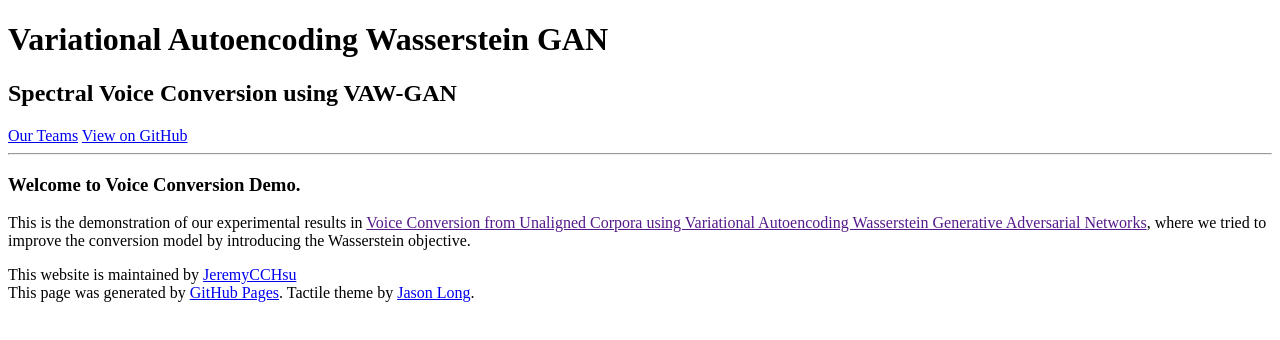
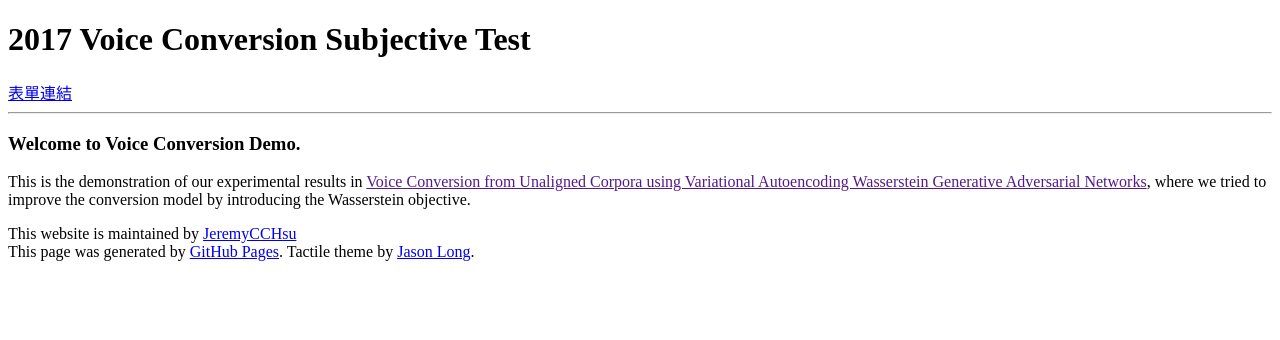
Before and after one commit to YuHuaiPeng/Test_html, a plain HTML site: page docs/index.html in a window 1280 px wide. Drawn offline with Linux system fonts and the light colour scheme.

Commit message:
Update index.html

```diff
--- a/docs/index.html
+++ b/docs/index.html
@@ -5,17 +5,13 @@
       <div class="inner">
 
         <header>
-          <h1>Variational Autoencoding Wasserstein GAN</h1>
-          <h2>Spectral Voice Conversion using VAW-GAN</h2>
+          <h1>2017 Voice Conversion Subjective Test</h1>
         </header>
 
-        <section id="downloads" class="clearfix">
-<!--           <a href="https://github.com/JeremyCCHsu/nae-vc/zipball/master" id="download-zip" class="button"><span>Download .zip</span></a>
- -->
-          <a href="http://jeremycchsu.github.io/nae-vc/teammates.html" id="teammate" class="button"><span>Our Teams</span></a>
+        <section id="links" class="clearfix">
 
-          <a href="https://github.com/JeremyCCHsu/vc-vawgan"
-             id="view-on-github" class="button"><span>View on GitHub</span></a>
+          <a href="https://goo.gl/forms/g8bzTRPgYMJZcB473" id="google_list" class="button"><span>表單連結</span></a>
+
         </section>
 
         <hr>
```
